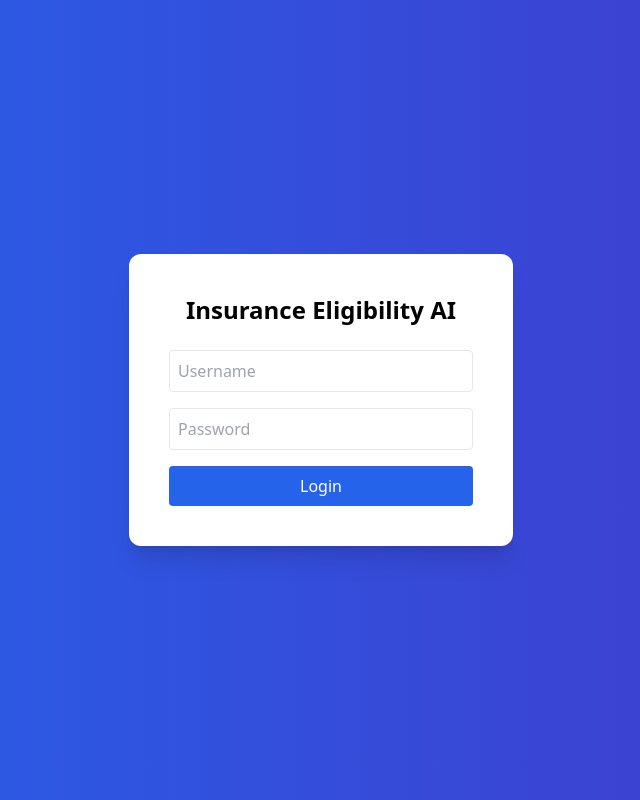
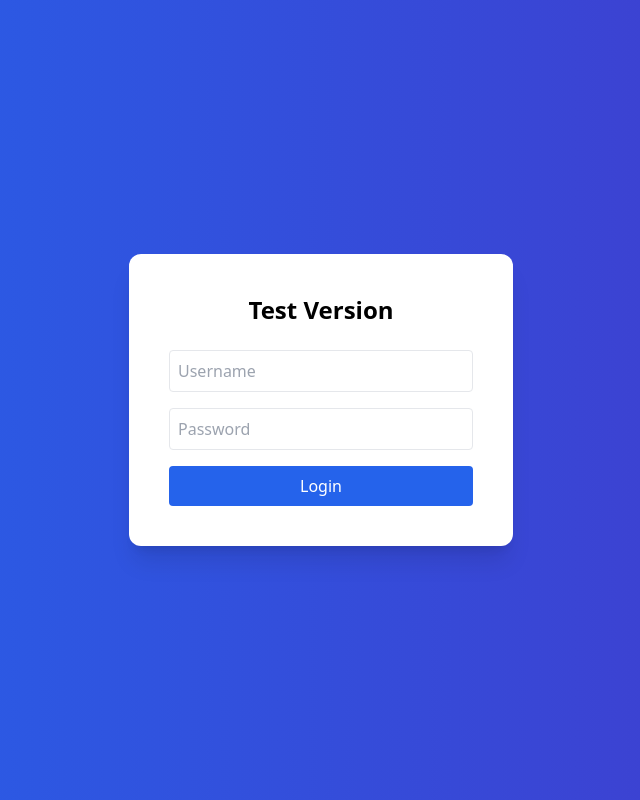
Before and after one commit to ironfistloki45/insurance-eligibility-ai, a React app: page / in a window 1280 px wide. Shown: the whole page, without its empty margins (319-959 px from the left). Built offline with nearby package versions, Linux system fonts and the light colour scheme; the HTML template or start-up script is replaced by a standard one.

Commit message:
test deploy

```diff
--- a/src/pages/Login.jsx
+++ b/src/pages/Login.jsx
@@ -26,7 +26,7 @@ function Login({ setToken }) {
       <div className="bg-white p-10 rounded-xl shadow-xl w-96">
 
         <h1 className="text-2xl font-bold text-center mb-6">
-          Insurance Eligibility AI
+          Test Version
         </h1>
 
         <input
```
